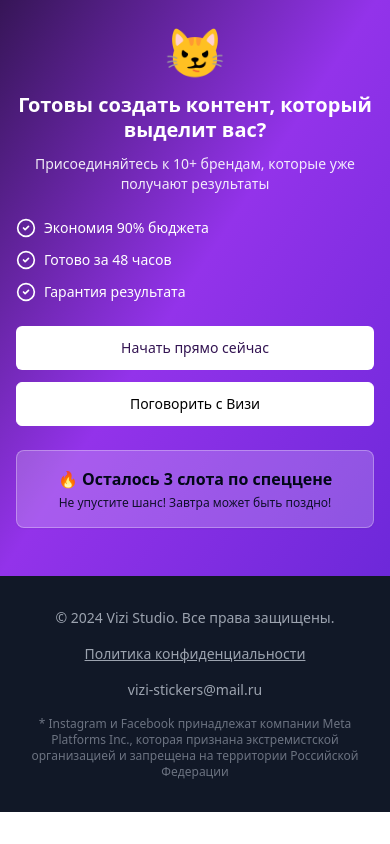
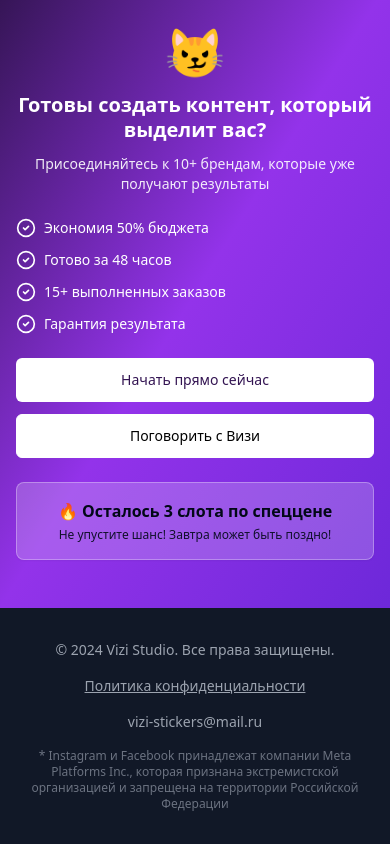
Before and after one commit to pr-poehali-dev/visual-content-project, a React (Vite) app: page / in a window 390 px wide. Shown: the part 4617-5461 px from the top of the page. Before the commit the page ends 5429 px from the top, so only its background shows below. Built offline with nearby package versions, Linux system fonts and the light colour scheme.

Commit message:
feat: обновление экономии и статистики заказов

```diff
--- a/src/pages/Index.tsx
+++ b/src/pages/Index.tsx
@@ -767,14 +767,18 @@ const Index = () => {
           <h2 className="text-xl sm:text-3xl md:text-4xl font-bold mb-3 sm:mb-5 leading-tight">Готовы создать контент, который выделит вас?</h2>
           <p className="text-sm sm:text-lg mb-6 sm:mb-10 opacity-90">Присоединяйтесь к 10+ брендам, которые уже получают результаты</p>
 
-          <div className="flex flex-col sm:flex-row flex-wrap gap-3 sm:gap-6 justify-center mb-6 sm:mb-10 max-w-2xl mx-auto">
+          <div className="flex flex-col sm:flex-row flex-wrap gap-3 sm:gap-6 justify-center mb-6 sm:mb-10 max-w-3xl mx-auto">
             <div className="flex items-center gap-2 sm:gap-3">
               <Icon name="CheckCircle2" size={20} className="flex-shrink-0" />
-              <span className="text-sm sm:text-base">Экономия 90% бюджета</span>
+              <span className="text-sm sm:text-base">Экономия 50% бюджета</span>
             </div>
             <div className="flex items-center gap-2 sm:gap-3">
               <Icon name="CheckCircle2" size={20} className="flex-shrink-0" />
               <span className="text-sm sm:text-base">Готово за 48 часов</span>
+            </div>
+            <div className="flex items-center gap-2 sm:gap-3">
+              <Icon name="CheckCircle2" size={20} className="flex-shrink-0" />
+              <span className="text-sm sm:text-base">15+ выполненных заказов</span>
             </div>
             <div className="flex items-center gap-2 sm:gap-3">
               <Icon name="CheckCircle2" size={20} className="flex-shrink-0" />
```
